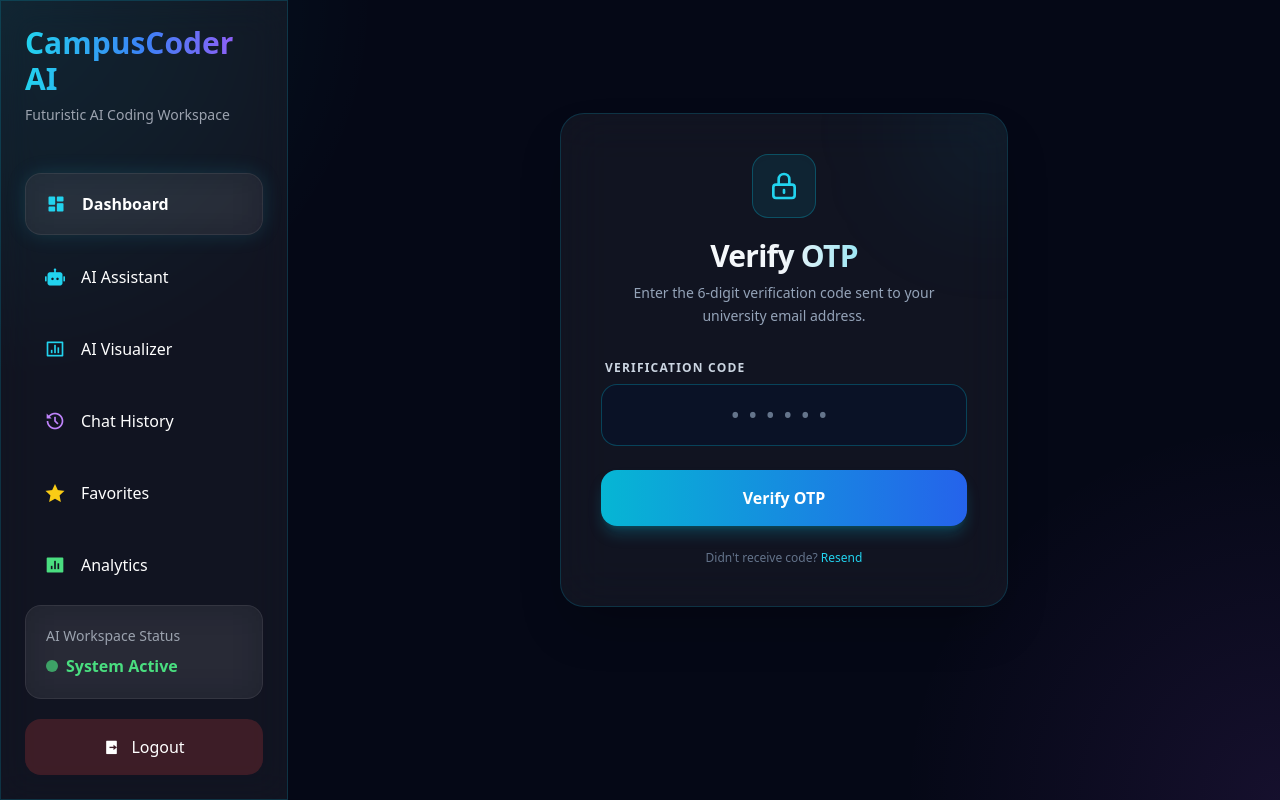
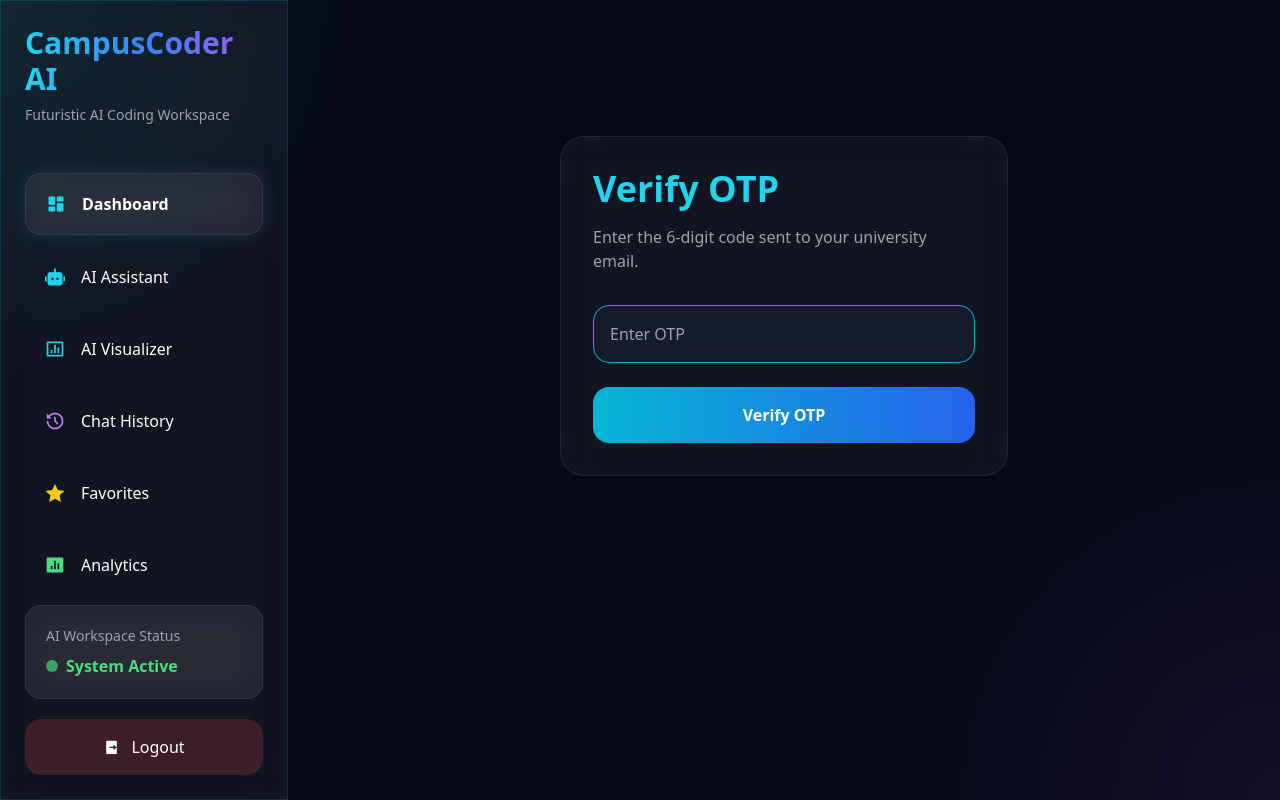
Before and after one commit to Mehedi-764/campuscoder-ai, a Django app: page /verify-otp/ in a window 1280 px wide. Run offline with Django 5.2, Linux system fonts and the light colour scheme; some libraries are stand-ins or nearby versions.

Commit message:
Update verify_otp.html

```diff
--- a/templates/users/verify_otp.html
+++ b/templates/users/verify_otp.html
@@ -1,61 +1,57 @@
 {% extends "base.html" %}
 
 {% block content %}
-<div class="min-h-[80vh] flex items-center justify-center px-4">
-    <div class="w-full max-w-md">
-        <!-- Main Card -->
-        <div class="glass rounded-3xl p-8 sm:p-10 shadow-2xl border border-cyan-500/20 backdrop-blur-xl relative overflow-hidden">
-            <!-- Decorative Subtle Glow -->
-            <div class="absolute -top-12 -right-12 w-32 h-32 bg-cyan-500/10 rounded-full blur-3xl pointer-events-none"></div>
 
-            <!-- Header Section -->
-            <div class="text-center mb-8">
-                <!-- Icon Badge -->
-                <div class="inline-flex items-center justify-center w-16 h-16 rounded-2xl bg-cyan-500/10 border border-cyan-500/30 text-cyan-400 mb-5 shadow-inner">
-                    <svg xmlns="http://www.w3.org/2000/svg" class="w-8 h-8" fill="none" viewBox="0 0 24 24" stroke="currentColor" stroke-width="2">
-                        <path stroke-linecap="round" stroke-linejoin="round" d="M12 15v2m-6 4h12a2 2 0 002-2v-6a2 2 0 00-2-2H6a2 2 0 00-2 2v6a2 2 0 002 2zm10-10V7a4 4 0 00-8 0v4h8z" />
-                    </svg>
-                </div>
-                <h1 class="text-3xl font-extrabold text-transparent bg-clip-text bg-gradient-to-r from-white via-slate-100 to-cyan-400 tracking-tight mb-2">
-                    Verify OTP
-                </h1>
-                <p class="text-sm text-slate-400 leading-relaxed">
-                    Enter the 6-digit verification code sent to your university email address.
-                </p>
-            </div>
+<div class="max-w-md mx-auto mt-24">
 
-            <!-- Form -->
-            <form method="POST" class="space-y-6">
-                {% csrf_token %}
+    <div class="glass rounded-3xl p-8">
 
-                <div>
-                    <label class="block text-xs font-semibold text-slate-300 uppercase tracking-widest mb-2 ml-1">
-                        Verification Code
-                    </label>
-                    <input
-                        type="text"
-                        name="otp"
-                        maxlength="6"
-                        placeholder="••••••"
-                        class="w-full px-5 py-4 rounded-2xl bg-[#0b1329]/80 border border-cyan-500/30 text-white placeholder-slate-500 text-center tracking-[0.5em] text-xl font-bold focus:outline-none focus:border-cyan-400 focus:ring-4 focus:ring-cyan-500/20 transition-all duration-300"
-                        required
-                        autocomplete="off"
-                    >
-                </div>
+        <h1 class="text-4xl font-black text-cyan-400 mb-4">
 
-                <button
-                    type="submit"
-                    class="w-full bg-gradient-to-r from-cyan-500 to-blue-600 hover:from-cyan-400 hover:to-blue-500 text-white py-4 rounded-2xl font-bold text-base shadow-lg shadow-cyan-500/25 hover:shadow-cyan-500/40 hover:-translate-y-0.5 active:translate-y-0 transition-all duration-200"
-                >
-                    Verify OTP
-                </button>
-            </form>
+            Verify OTP
 
-            <!-- Extra Footer Note (Optional Visual Polish) -->
-            <div class="mt-6 text-center text-xs text-slate-500">
-                Didn't receive code? <span class="text-cyan-400 hover:underline cursor-pointer">Resend</span>
-            </div>
-        </div>
+        </h1>
+
+        <p class="text-gray-400 mb-8">
+
+            Enter the 6-digit code sent to your university email.
+
+        </p>
+
+        <form method="POST">
+
+            {% csrf_token %}
+
+            <input
+
+                type="text"
+
+                name="otp"
+
+                maxlength="6"
+
+                placeholder="Enter OTP"
+
+                class="w-full p-4 rounded-2xl bg-[#141b2d] border border-cyan-500 text-white mb-6"
+
+                required
+
+            >
+
+            <button
+
+                class="w-full bg-gradient-to-r from-cyan-500 to-blue-600 py-4 rounded-2xl font-bold"
+
+            >
+
+                Verify OTP
+
+            </button>
+
+        </form>
+
     </div>
+
 </div>
+
 {% endblock %}
```
